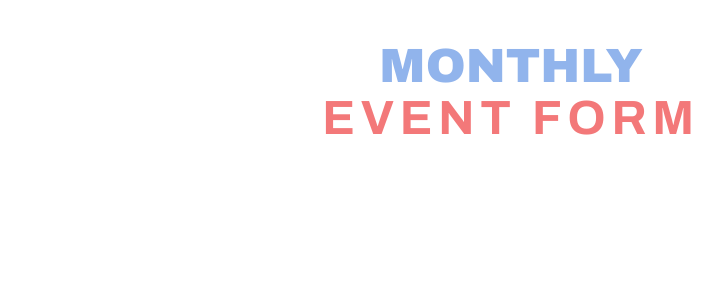
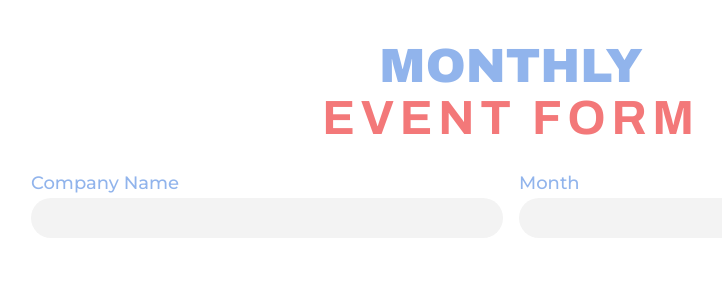
Before and after one commit to naufalzs/monthly-event-poster-generator, a React (Vite) app in the folder frontend/: page / in a window 1280 px wide. Shown: the top 300 px of the page, without its empty margins (129-851 px from the left). Built offline with nearby package versions, Linux system fonts and the light colour scheme.

Commit message:
feat(fe): create upper form and integrate it to formik

```diff
--- a/frontend/package.json
+++ b/frontend/package.json
@@ -11,6 +11,7 @@
   },
   "dependencies": {
     "date-fns": "^3.6.0",
+    "formik": "^2.4.5",
     "react": "^18.2.0",
     "react-datepicker": "^6.8.0",
     "react-dom": "^18.2.0",
--- a/frontend/src/App.jsx
+++ b/frontend/src/App.jsx
@@ -1,4 +1,7 @@
 import styled from "styled-components";
+import { Formik } from "formik";
+import MonthInput from "./components/MonthInput";
+import { Input, Label } from "./globalTheme";
 
 const Container = styled.div`
   max-width: 1024px;
@@ -28,6 +31,12 @@ const Form = styled.form`
   margin-top: 28px;
 `;
 
+const UpperForm = styled.div`
+  display: grid;
+  grid-template-columns: repeat(2, minmax(0, 1fr));
+  gap: 16px;
+`;
+
 const App = () => {
   return (
     <Container>
@@ -35,8 +44,31 @@ const App = () => {
         monthly <br />
         <span>event form</span>
       </Title>
-      <Form>
-      </Form>
+      <Formik
+        initialValues={{
+          companyName: "",
+          month: "",
+        }}
+        validate={(values) => {
+          console.log(values);
+        }}
+      >
+        {({ values, handleChange }) => (
+          <Form>
+            <UpperForm>
+              <Label>
+                Company Name
+                <Input
+                  name="companyName"
+                  value={values.companyName}
+                  onChange={handleChange}
+                />
+              </Label>
+              <MonthInput name="month" />
+            </UpperForm>
+          </Form>
+        )}
+      </Formik>
     </Container>
   );
 };
--- a/frontend/src/components/MonthInput.jsx
+++ b/frontend/src/components/MonthInput.jsx
@@ -4,33 +4,10 @@ import { addDays, format } from "date-fns";
 import styled from "styled-components";
 
 import "react-datepicker/dist/react-datepicker.css";
-
-const Label = styled.label`
-  display: flex;
-  flex-direction: column;
-
-  font-size: 18px;
-  font-weight: 500;
-  color: var(--color-secondary);
-`;
-
-const Input = styled.input`
-  width: 100%;
-  height: 40px;
-  border-radius: 30px;
-  background-color: var(--color-gray);
-
-  font-size: 16px;
-  font-weight: 500;
-  padding: 8px 14px;
-  color: var(--color-primary);
-
-  outline: none;
-  border: none;
-`;
+import { Input, Label } from "../globalTheme";
+import { useField, useFormikContext } from "formik";
 
 const InputWrapper = styled.div`
-  margin-top: 4px;
   position: relative;
 
   .react-datepicker {
@@ -39,28 +16,27 @@ const InputWrapper = styled.div`
   }
 `;
 
-const MonthInput = () => {
+const MonthInput = (props) => {
+  const { setFieldValue } = useFormikContext();
+  const [field] = useField(props);
   const [selectedMonth, setSelectedMonth] = useState(new Date());
   const [isOpen, setIsOpen] = useState(false);
 
   const handleChange = (e) => {
-    setIsOpen(!isOpen);
     setSelectedMonth(e);
+    setFieldValue("month", format(e, "MMMM"));
   };
+
   const handleClick = (e) => {
     e.preventDefault();
     setIsOpen(!isOpen);
   };
+
   return (
     <Label>
       Month
       <InputWrapper>
-        <Input
-          name="month"
-          value={format(selectedMonth, "MMMM")}
-          onClick={handleClick}
-          readOnly
-        />
+        <Input {...field} onClick={handleClick} readOnly />
         {isOpen && (
           <DatePicker
             selected={selectedMonth}
```
Also changed, not shown: 1 other file (tests, documents, lock files or other folders).
